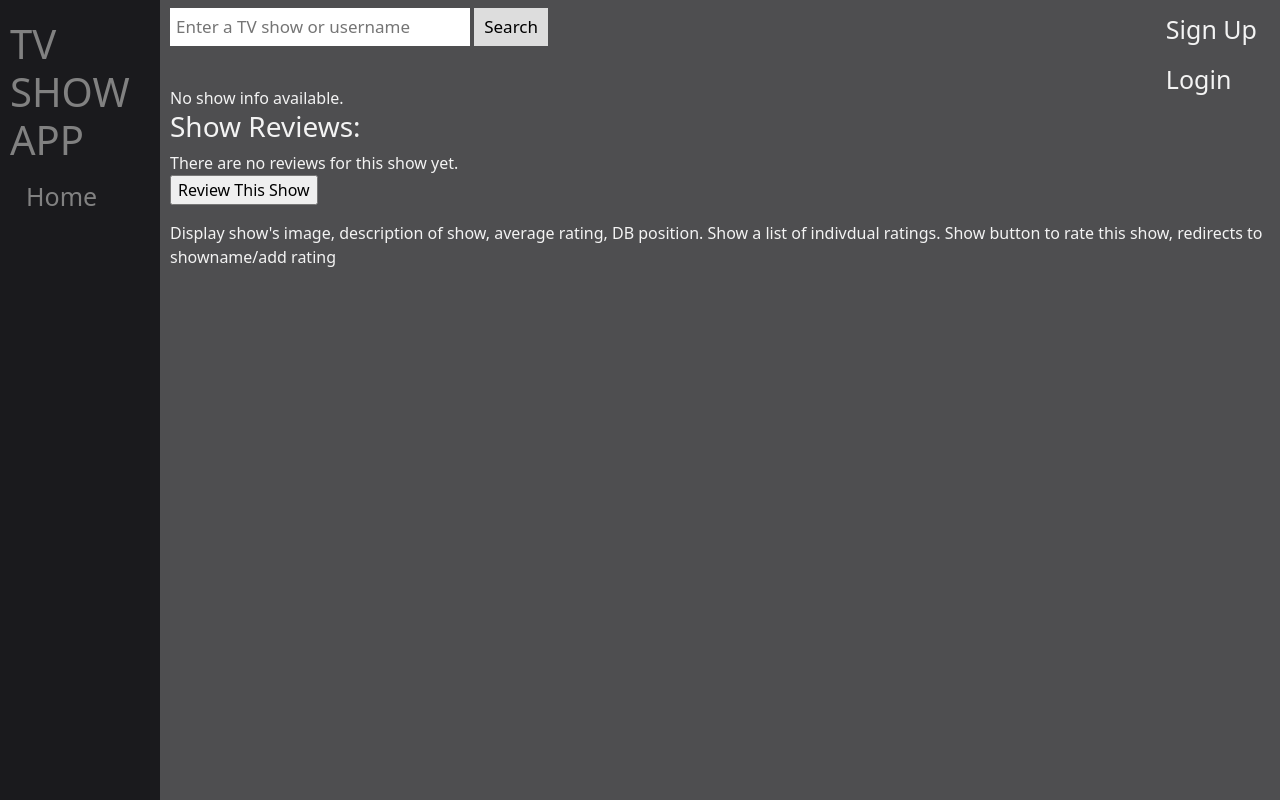
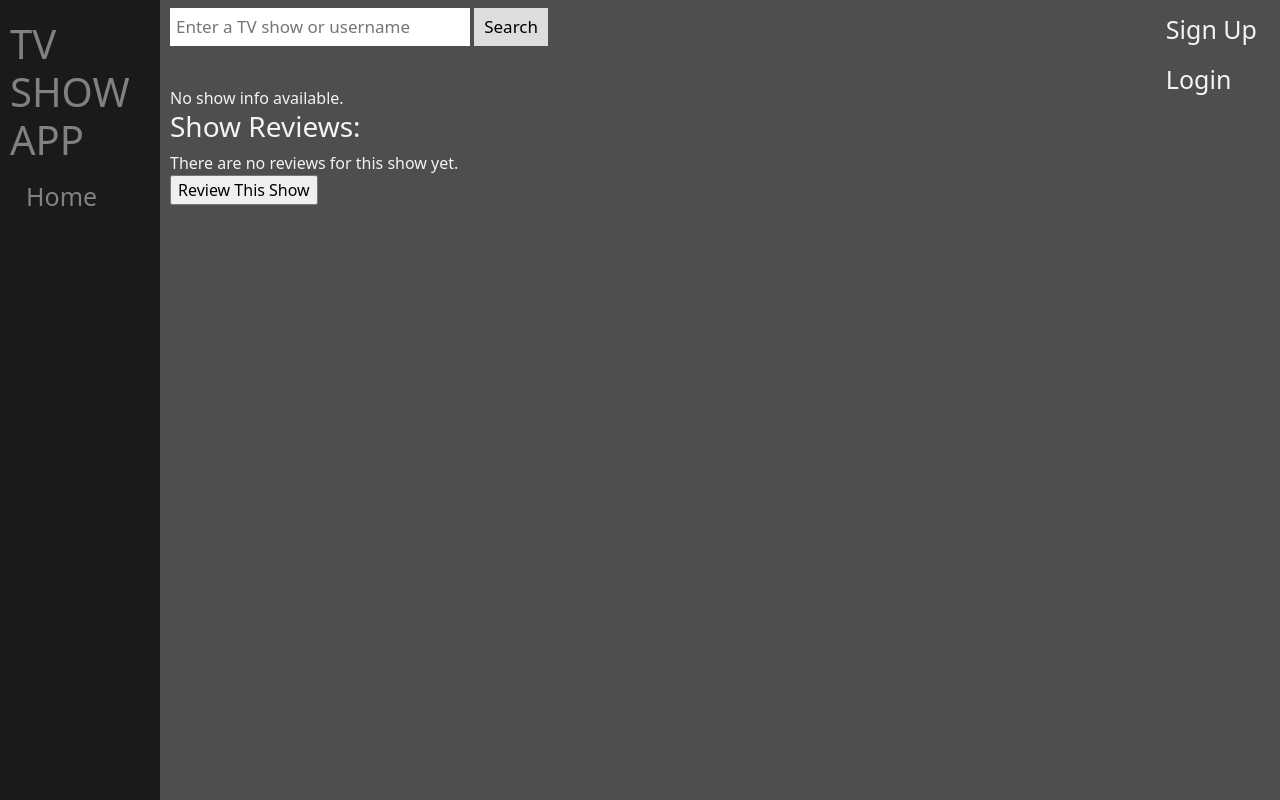
Before and after one commit to FinlayEarsman/TVShowApp, a Django app: template templates/TVShowApp/tv_show.html in a window 1280 px wide. Run offline with Django 3.2, Linux system fonts and the light colour scheme; the template is opened without the code that fills it, so the values that code supplies are empty.

Commit message:
Removed unneeded text from tv show pages

```diff
--- a/templates/TVShowApp/tv_show.html
+++ b/templates/TVShowApp/tv_show.html
@@ -46,9 +46,4 @@
         <input type="submit" value="Review This Show"/>
     </form>
 </div>
-
-Display show's image, description of show, average rating, DB position.
-Show a list of indivdual ratings.
-Show button to rate this show, redirects to showname/add rating
-
 {% endblock %}
```
